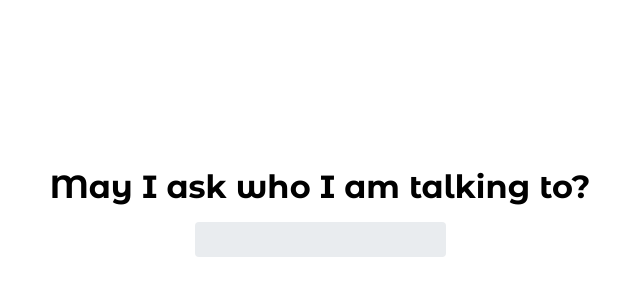
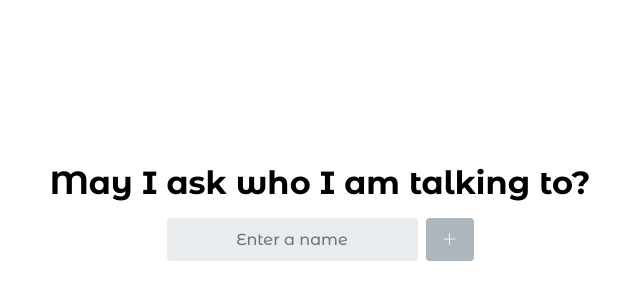
Before and after one commit to anhnguyen515/vue-todo, a Vue app: page / in a window 1280 px wide. Shown: the part 188-488 px from the top of the page, without its empty margins (320-960 px from the left). Built offline with nearby package versions, Linux system fonts and the light colour scheme.

Commit message:
feat: add users list

```diff
--- a/package.json
+++ b/package.json
@@ -8,6 +8,7 @@
     "preview": "vite preview"
   },
   "dependencies": {
+    "bootstrap-icons": "^1.10.5",
     "vue": "^3.3.4",
     "vue-router": "^4.2.2"
   },
--- a/src/components/Button.vue
+++ b/src/components/Button.vue
@@ -1,5 +1,9 @@
 <template>
-  <button @click="emit('click')" :class="{ [color]: true, [variant]: true }">
+  <button
+    :disabled="disabled"
+    @click="emit('click')"
+    :class="{ [color]: true, [variant]: true, disabled }"
+  >
     <slot>Content</slot>
   </button>
 </template>
@@ -7,6 +11,7 @@
 <script setup>
 const emit = defineEmits(["click"]);
 const props = defineProps({
+  disabled: { type: Boolean, default: false },
   color: { type: String, default: "primary" },
   variant: { type: String, default: "contained" },
 });
@@ -20,6 +25,10 @@ const props = defineProps({
   @each $variant in $variants {
     .#{$name}.#{$variant} {
       @include button($value, $variant);
+      &.disabled {
+        background-color: $gray-500;
+        pointer-events: none;
+      }
     }
   }
 }
--- a/src/components/Input.vue
+++ b/src/components/Input.vue
@@ -1,6 +1,8 @@
 <template>
   <input
     class="input"
+    :class="{ error: inputError, disabled }"
+    :disabled="disabled"
     :value="modelValue"
     @input="emit('update:modelValue', $event.target.value)"
     :style="inputStyle"
@@ -12,7 +14,10 @@ import { computed } from "vue";
 
 const props = defineProps({
   modelValue: String,
+  // placeholder: { type: String, default: "" },
   textAlign: { type: String, default: "left" },
+  inputError: { type: Boolean, default: false },
+  disabled: { type: Boolean, default: false },
 });
 const emit = defineEmits(["update:modelValue"]);
 
@@ -40,7 +45,16 @@ const inputStyle = computed(() => {
   }
 
   &:focus {
-    outline: none;
+    outline-color: $primary;
+  }
+
+  &.error {
+    outline-color: $danger;
+  }
+
+  &.disabled {
+    background-color: $gray-500;
+    pointer-events: none;
   }
 }
 </style>
--- /dev/null
+++ b/src/components/Select.vue
@@ -0,0 +1,46 @@
+<template>
+  <select class="select" v-model="selectValue">
+    <option value="" disabled selected hidden>Select a user</option>
+    <option v-for="(option, index) in optionsList" :value="option">
+      {{ option }}
+    </option>
+  </select>
+</template>
+
+<script setup>
+import { ref, watch } from "vue";
+import { nameStore } from "../store/nameStore";
+
+const selectValue = ref("");
+
+const props = defineProps({
+  optionsList: Array,
+});
+
+watch(selectValue, (newValue) => {
+  nameStore.updateCurrentUser(newValue);
+});
+</script>
+
+<style lang="scss" scoped>
+@import "../assets/root.scss";
+
+.select {
+  background-color: $gray-200;
+  border: none;
+  border-radius: 4px;
+  font-size: $font-regular;
+  font-weight: 500;
+  padding: $padding-2;
+  transition: background-color 0.2s;
+  min-width: 10rem;
+
+  &:hover {
+    background-color: $gray-300;
+  }
+
+  &:focus {
+    outline-color: $primary;
+  }
+}
+</style>
--- a/src/main.js
+++ b/src/main.js
@@ -1,3 +1,4 @@
+import "bootstrap-icons/font/bootstrap-icons.css";
 import "./style/main.scss";
 
 import { createApp } from "vue";
--- a/src/pages/Home.vue
+++ b/src/pages/Home.vue
@@ -1,40 +1,41 @@
 <script setup>
-import { ref, watch, watchEffect } from "vue";
+import { computed, ref, watchEffect } from "vue";
 import { RouterLink } from "vue-router";
 import Button from "../components/Button.vue";
 import Input from "../components/Input.vue";
-import { debounce } from "../utils";
+import Select from "../components/Select.vue";
 import { nameStore } from "../store/nameStore";
 
-const value = ref("");
+const username = ref("");
+
+const inputError = computed(
+  () => nameStore.usersList.filter((item) => item === username.value).length > 0
+);
 
 watchEffect(() => {
-  const localName = localStorage.getItem("username");
-  if (localName) {
-    nameStore.updateName(JSON.parse(localName));
+  const usersList = JSON.parse(localStorage.getItem("usersList"));
+  if (usersList?.length > 0) {
+    nameStore.updateUsersList(usersList);
   }
 });
 
-const nameInputDebounce = debounce((value) => {
-  nameStore.updateName(value);
-});
+function addNewUser() {
+  if (!inputError.value) {
+    nameStore.addNewUser(username.value);
+    nameStore.updateCurrentUser(username.value);
+  }
+}
 
-const handleResetName = () => {
-  value.value = "";
-  nameStore.resetName();
-};
-
-watch(value, (newValue) => {
-  if (newValue) {
-    nameInputDebounce(newValue);
-  }
-});
+function changeUser() {
+  username.value = "";
+  nameStore.removeCurrentUser();
+}
 </script>
 
 <template>
   <div class="app-wrapper">
-    <template v-if="nameStore.name">
-      <h1>Hello there, {{ nameStore.name }}!</h1>
+    <template v-if="nameStore.currentUser">
+      <h1>Hello there, {{ nameStore.currentUser }}!</h1>
       <p>How can I help you?</p>
       <div class="btn-group">
         <RouterLink to="/new-note">
@@ -46,11 +47,32 @@ watch(value, (newValue) => {
           </Button>
         </RouterLink>
       </div>
-      <span class="name-reset" @click="handleResetName">It's not me</span>
+      <span class="name-reset" @click="changeUser">Change user</span>
     </template>
     <template v-else>
       <h1>May I ask who I am talking to?</h1>
-      <Input v-model="value" class="name-input" text-align="center" />
+      <div class="users-container">
+        <Select
+          v-if="nameStore.usersList.length > 0"
+          :options-list="nameStore.usersList"
+        />
+        <span
+          v-if="nameStore.usersList.length > 0"
+          style="display: flex; align-items: center"
+        >
+          or
+        </span>
+        <Input
+          @keypress.enter="addNewUser"
+          v-model="username"
+          text-align="center"
+          :input-error="inputError"
+          placeholder="Enter a name"
+        />
+        <Button :disabled="!username || inputError" @click="addNewUser">
+          <i class="bi bi-plus-lg"></i>
+        </Button>
+      </div>
     </template>
   </div>
 </template>
@@ -58,10 +80,6 @@ watch(value, (newValue) => {
 <style lang="scss" scoped>
 @import "../assets/root.scss";
 .app-wrapper {
-  .name-input {
-    margin-top: $padding-2;
-  }
-
   p {
     font-size: $font-large;
   }
@@ -70,6 +88,14 @@ watch(value, (newValue) => {
     margin-top: $padding-4;
     display: flex;
     gap: $padding-2;
+  }
+
+  .users-container {
+    display: flex;
+    // align-items: center;
+    justify-content: center;
+    gap: $padding-2;
+    margin-top: $padding-2;
   }
 
   .name-reset {
--- a/src/store/nameStore.js
+++ b/src/store/nameStore.js
@@ -1,13 +1,26 @@
 import { reactive } from "vue";
 
 export const nameStore = reactive({
-  name: "",
-  updateName(name) {
-    this.name = name;
-    localStorage.setItem("username", JSON.stringify(name));
+  currentUser: "",
+  usersList: [],
+  updateCurrentUser(name) {
+    this.currentUser = name;
+    localStorage.setItem("currentUser", JSON.stringify(name));
   },
-  resetName() {
-    this.name = "";
-    localStorage.removeItem("username");
+  updateUsersList(newUsersList) {
+    this.usersList = [...newUsersList];
+    localStorage.setItem("usersList", JSON.stringify(this.usersList));
+  },
+  addNewUser(name) {
+    this.usersList.push(name);
+    localStorage.setItem("usersList", JSON.stringify(this.usersList));
+  },
+  removeUser(name) {
+    const newUsersList = this.usersList.filter((item) => item !== name);
+    localStorage.setItem("usersList", JSON.stringify(newUsersList));
+  },
+  removeCurrentUser() {
+    this.currentUser = "";
+    localStorage.removeItem("currentUser");
   },
 });
```
Also changed, not shown: 1 other file (tests, documents, lock files or other folders).
